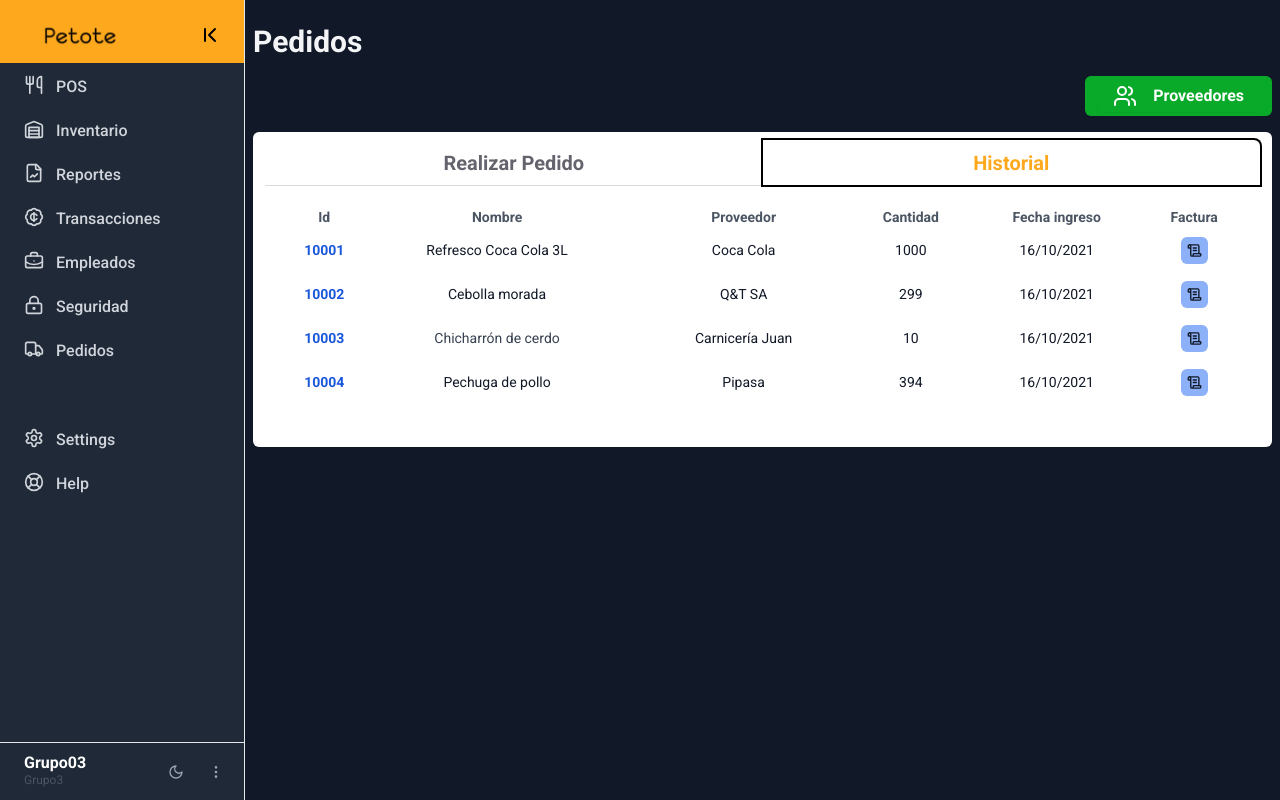
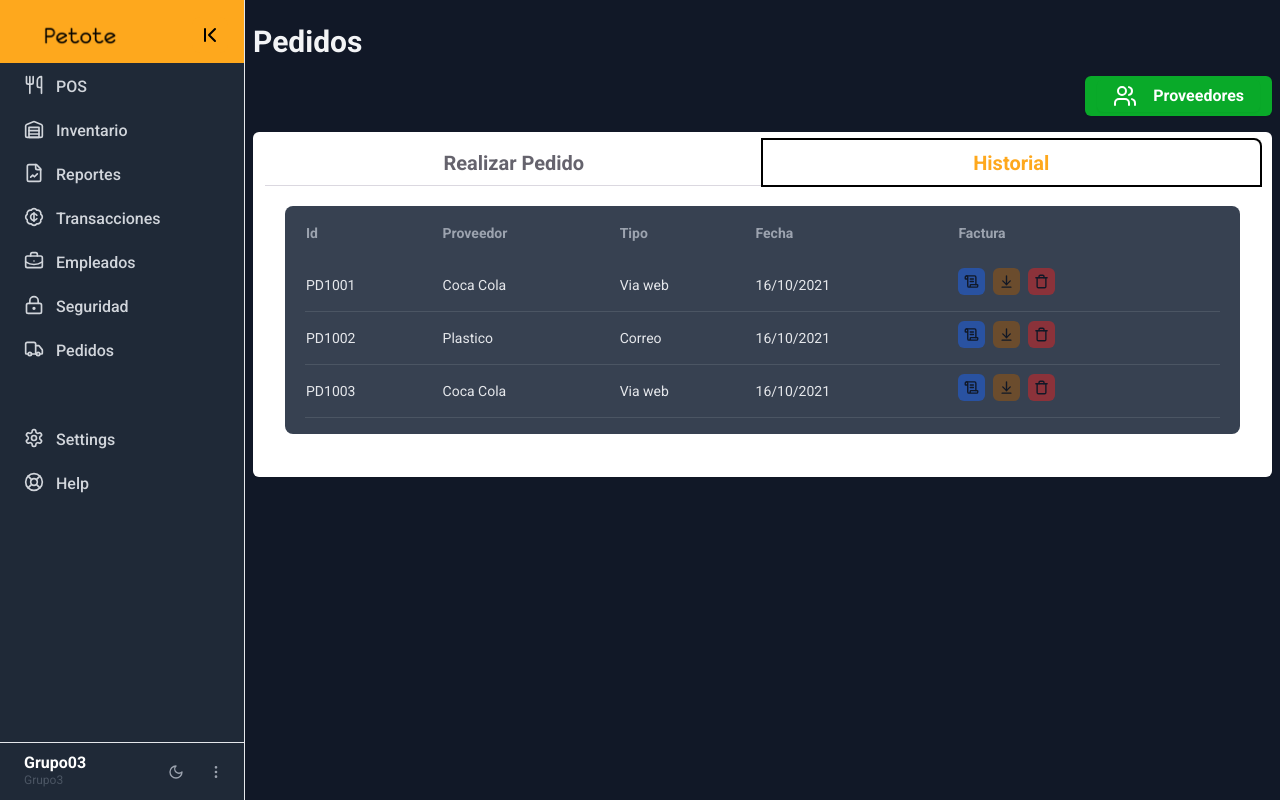
Before and after one commit to Franac2428/POS_Admin, a Next.js app: page /pedido in a window 1280 px wide. Both pictures are taken after a click on the tab "Historial". Built offline with nearby package versions, Linux system fonts and the light colour scheme.

Commit message:
historial

```diff
--- /dev/null
+++ b/app/components/pedido/adjuntar.jsx
@@ -0,0 +1,39 @@
+import React from 'react';
+import * as Popover from '@radix-ui/react-popover';
+import { MixerHorizontalIcon, Cross2Icon } from '@radix-ui/react-icons';
+import {ScrollText,Trash,ArrowDownToLine } from "lucide-react";
+
+
+const Adjuntar = () => (
+        <Popover.Root>
+        <Popover.Trigger asChild>
+        <button className="p-1.5 text-gray-900 active:scale-[.98] active:duration-75 transition-all hover:scale-[1.01]  ease-in-out transform bg-blue-600 bg-opacity-50 rounded-md " ><ScrollText size={15}  strokeWidth={2.2}/></button>
+        </Popover.Trigger>
+        <Popover.Portal>
+        <Popover.Content
+            className="rounded p-5 w-auto bg-white shadow-[0_10px_38px_-10px_hsla(206,22%,7%,.35),0_10px_20px_-15px_hsla(206,22%,7%,.2)] focus:shadow-[0_10px_38px_-10px_hsla(206,22%,7%,.35),0_10px_20px_-15px_hsla(206,22%,7%,.2),0_0_0_2px_theme(colors.violet7)] will-change-[transform,opacity] data-[state=open]:data-[side=top]:animate-slideDownAndFade data-[state=open]:data-[side=right]:animate-slideLeftAndFade data-[state=open]:data-[side=bottom]:animate-slideUpAndFade data-[state=open]:data-[side=left]:animate-slideRightAndFade"
+            sideOffset={5}
+        >
+            <div className="flex flex-col gap-2.5">
+            <p className="text-mauve12 text-[15px] leading-[19px] font-medium mb-2.5">Emitida por Proveedor</p>
+            <fieldset className="flex flex-col gap-5 items-center">
+            <input
+                type="file"
+                name="file"
+                />
+                <button className="bg-verde font-semibold rounded-md py-2 px-6 text-white"> Adjuntar</button>
+            </fieldset>
+            </div>
+            <Popover.Close
+            className="rounded-full h-[25px] w-[25px] inline-flex items-center justify-center text-gray-700 absolute top-[5px] right-[5px] hover:bg-gray-200 focus:shadow-[0_0_0_2px] focus:shadow-violet7 outline-none cursor-default"
+            aria-label="Close"
+            >
+            <Cross2Icon />
+            </Popover.Close>
+            <Popover.Arrow className="fill-white" />
+        </Popover.Content>
+        </Popover.Portal>
+        </Popover.Root>
+);
+
+export default Adjuntar;
--- a/app/components/pedido/contenido.jsx
+++ b/app/components/pedido/contenido.jsx
@@ -1,10 +1,10 @@
 import React, { useState } from 'react';
-import {ScrollText } from "lucide-react";
+import {ScrollText,Trash,ArrowDownToLine } from "lucide-react";
 import classNames from 'classnames';
 import * as Accordion from '@radix-ui/react-accordion';
 import { ChevronDownIcon } from '@radix-ui/react-icons';
-
 import * as Tabs from '@radix-ui/react-tabs';
+import Adjuntar from './adjuntar';
 
 const TabsDemo = () => {
   const [productos, setProductos] = useState([]);
@@ -89,7 +89,6 @@ const TabsDemo = () => {
           Nombre
         </label>
         <input
-          required
           type="text"
           id="nombre"
           name="nombre"
@@ -103,7 +102,6 @@ const TabsDemo = () => {
           Cantidad
         </label>
         <input
-          required
           type="text"
           id="cantidad"
           name="cantidad"
@@ -160,67 +158,53 @@ const TabsDemo = () => {
       className="grow p-5  bg-white rounded-b-md outline-none focus:shadow-[0_0_0_2px] focus:shadow-black"
       value="tab2"
     >
-      <fieldset className="mb-[15px] w-full flex flex-col justify-start">
-      <table className="w-full">
+      <fieldset className="mb-[15px] w-full flex flex-col justify-startshadow-lg col-span-10 overflow-x-auto bg-white dark:bg-gray-700 px-5 py-4 rounded-lg">
+            <table className="w-full text-left">
               <thead>
                 <tr>
-                  <th className="text-gray-600 text-sm front-semibold">  Id </th>
-                  <th className="text-sm text-gray-600 front-semibold">Nombre</th>
-                  <th className="text-sm text-gray-600 front-semibold"> Proveedor</th>
-                  <th className="text-sm text-gray-600 front-semibold">  Cantidad   </th>
-                  <th className="text-sm text-gray-600 front-semibold"> Fecha ingreso  </th>
-                  <th className="text-sm text-gray-600 front-semibold">  Factura   </th>
+                  <th className="text-sm font-semibold text-gray-600 dark:text-gray-400 pb-4">Id</th>
+                  <th className="text-sm font-semibold text-gray-600 dark:text-gray-400 pb-4">Proveedor</th>
+                  <th className="text-sm font-semibold text-gray-600 dark:text-gray-400 pb-4">Tipo</th>
+                  <th className="text-sm font-semibold text-gray-600 dark:text-gray-400 pb-4">Fecha</th>
+                  <th className="text-sm font-semibold text-gray-600 dark:text-gray-400 pb-4">Factura</th>
                 </tr>
               </thead>
-              <tbody className="">
-                <tr className="">
-                <td className=" text-center text-sm text-gray-900 whitespace-nowrap">
-                    <a href="#" className="font-bold text-blue-700 hover:underline">10001</a>
-                  </td>
-                  <td className=" text-center text-sm text-gray-900 whitespace-nowrap">Refresco Coca Cola 3L</td>
-                  <td className="p-3 text-center text-sm text-gray-900 whitespace-nowrap">Coca Cola</td>
-                  <td className="p-3 text-center text-sm text-gray-900 whitespace-nowrap">1000</td>
-                  <td className="p-3 text-center text-sm text-gray-900 whitespace-nowrap">16/10/2021</td>
-                  <td className=" text-center text-sm text-gray-900 whitespace-nowrap">
-                  <button className="p-1.5 text-gray-900 active:scale-[.98] active:duration-75 transition-all hover:scale-[1.01]  ease-in-out transform bg-blue-600 bg-opacity-50 rounded-md " ><ScrollText size={15}  strokeWidth={2.2}/></button>
+              <tbody>
+                <tr className="border-b dark:border-gray-600">
+                  <td className="text-sm text-gray-900 dark:text-gray-200 py-4">PD1001</td>
+                  <td className="text-sm text-gray-900 dark:text-gray-200">Coca Cola</td>
+                  <td className="text-sm text-gray-900 dark:text-gray-200">Via web</td>
+                  <td className="text-sm text-gray-900 dark:text-gray-200">16/10/2021</td>
+                  <td className="flex gap-2  my-2">
+                    <Adjuntar/>
+                    <button className="p-1.5 text-gray-900 active:scale-[.98] active:duration-75 transition-all hover:scale-[1.01]  ease-in-out transform bg-yellow-600 bg-opacity-50 rounded-md" onClick={() => setEvaluar(true)}><ArrowDownToLine size={15} strokeWidth={2.2} /></button>
+                    <button className="p-1.5 text-gray-900 active:scale-[.98] active:duration-75 transition-all hover:scale-[1.01]  ease-in-out transform bg-red-600 bg-opacity-50 rounded-md" onClick={() => setOpen(true)}><Trash size={15} strokeWidth={2.2} /> </button>
                   </td>
                 </tr>
-                <tr className="">
-                <td className=" text-center text-sm text-gray-900 whitespace-nowrap">
-                    <a href="#" className="font-bold text-blue-700 hover:underline">10002</a>
-                  </td>
-                  <td className=" text-center text-sm text-gray-900 whitespace-nowrap">Cebolla morada</td>
-                  <td className="p-3 text-center text-sm text-gray-900 whitespace-nowrap">Q&T SA</td>
-                  <td className="p-3 text-center text-sm text-gray-900 whitespace-nowrap">299</td>
-                  <td className="p-3 text-center text-sm text-gray-900 whitespace-nowrap">16/10/2021</td>
-                  <td className=" text-center text-sm text-gray-900 whitespace-nowrap">
-                  <button className="p-1.5 text-gray-900 active:scale-[.98] active:duration-75 transition-all hover:scale-[1.01]  ease-in-out transform bg-blue-600 bg-opacity-50 rounded-md " ><ScrollText size={15}  strokeWidth={2.2}/></button>
-                  </td>
+                <tr className="border-b dark:border-gray-600">
+                  <td className="text-sm text-gray-900 dark:text-gray-200 py-4">PD1002</td>
+                  <td className="text-sm text-gray-900 dark:text-gray-200">Plastico</td>
+                  <td className="text-sm text-gray-900 dark:text-gray-200">Correo</td>
+                  <td className="text-sm text-gray-900 dark:text-gray-200">16/10/2021</td>
+                  <td className="flex gap-2  my-2">
+                  <Adjuntar/>
+                    <button className="p-1.5 text-gray-900 active:scale-[.98] active:duration-75 transition-all hover:scale-[1.01]  ease-in-out transform bg-yellow-600 bg-opacity-50 rounded-md" onClick={() => setEvaluar(true)}><ArrowDownToLine size={15} strokeWidth={2.2} /></button>
+                    <button className="p-1.5 text-gray-900 active:scale-[.98] active:duration-75 transition-all hover:scale-[1.01]  ease-in-out transform bg-red-600 bg-opacity-50 rounded-md" onClick={() => setOpen(true)}><Trash size={15} strokeWidth={2.2} /> </button>                  </td>
                 </tr>
-                <tr className="">
-                <td className=" text-center text-sm text-gray-700 whitespace-nowrap">
-                    <a href="#" className="font-bold text-blue-700 hover:underline">10003</a>
-                  </td>
-                  <td className=" text-center text-sm text-gray-700 whitespace-nowrap">Chicharrón de cerdo</td>
-                  <td className="p-3 text-center text-sm text-gray-900 whitespace-nowrap">Carnicería Juan</td>
-                  <td className="p-3 text-center text-sm text-gray-900 whitespace-nowrap">10</td>
-                  <td className="p-3 text-center text-sm text-gray-900 whitespace-nowrap">16/10/2021</td>
-                  <td className=" text-center text-sm text-gray-900 whitespace-nowrap">
-                  <button className="p-1.5 text-gray-900 active:scale-[.98] active:duration-75 transition-all hover:scale-[1.01]  ease-in-out transform bg-blue-600 bg-opacity-50 rounded-md " ><ScrollText size={15}  strokeWidth={2.2}/></button>
-                  </td>
+                <tr className="border-b dark:border-gray-600">
+                  <td className="text-sm text-gray-9
+                  00 dark:text-gray-200 py-4">PD1003</td>
+                  <td className="text-sm text-gray-900 dark:text-gray-200">Coca Cola</td>
+                  <td className="text-sm text-gray-900 dark:text-gray-200">Via web</td>
+                  <td className="text-sm text-gray-900 dark:text-gray-200">16/10/2021</td>
+                  <td className="flex gap-2  my-2">
+                  <Adjuntar/>
+                    <button className="p-1.5 text-gray-900 active:scale-[.98] active:duration-75 transition-all hover:scale-[1.01]  ease-in-out transform bg-yellow-600 bg-opacity-50 rounded-md" onClick={() => setEvaluar(true)}><ArrowDownToLine size={15} strokeWidth={2.2} /></button>
+                    <button className="p-1.5 text-gray-900 active:scale-[.98] active:duration-75 transition-all hover:scale-[1.01]  ease-in-out transform bg-red-600 bg-opacity-50 rounded-md" onClick={() => setOpen(true)}><Trash size={15} strokeWidth={2.2} /> </button>                  </td>
                 </tr>
-                <tr className="">
-                <td className=" text-center text-sm text-gray-900 whitespace-nowrap">
-                    <a href="#" className="font-bold text-blue-700 hover:underline">10004</a>
-                  </td>
-                  <td className=" text-center text-sm text-gray-900 whitespace-nowrap">Pechuga de pollo</td>
-                  <td className="p-3 text-center text-sm text-gray-900 whitespace-nowrap">Pipasa</td>
-                  <td className="p-3 text-center text-sm text-gray-900 whitespace-nowrap">394</td>
-                  <td className="p-3 text-center text-sm text-gray-900 whitespace-nowrap">16/10/2021</td>
-                  <td className=" text-center text-sm text-gray-900 whitespace-nowrap">
-                  <button className="p-1.5 text-gray-900 active:scale-[.98] active:duration-75 transition-all hover:scale-[1.01]  ease-in-out transform bg-blue-600 bg-opacity-50 rounded-md " ><ScrollText size={15}  strokeWidth={2.2}/></button>
-                  </td>
-                </tr>
+
+
+
               </tbody>
             </table>
       </fieldset>
--- a/app/components/proveedor/editar.jsx
+++ b/app/components/proveedor/editar.jsx
@@ -68,7 +68,7 @@ export default function editar({ open, onClose }) {
                     </div>
                     <div className="mb-4 mr-5">
                     <label htmlFor="descripcion" className="block text-sm font-medium text-gray-700 dark:text-gray-200">Descripción</label>
-                    <textarea required id="descripcion" name="descripcion" defaultValue={proveedor.descripcion} rows="3" className="mt-1 p-2 w-full border rounded-md focus:outline-none focus:ring-indigo-500 focus:border-indigo-500">{proveedor.de} </textarea>
+                    <textarea required id="descripcion" name="descripcion" defaultValue={proveedor.descripcion} rows="3" className="mt-1 p-2 w-full border rounded-md focus:outline-none focus:ring-indigo-500 focus:border-indigo-500"></textarea>
                     </div>
                     <div className="flex justify-end gap-4 mr-5 ">
                     <button type="submit" className="bg-verde font-semibold rounded-md py-2 px-6 text-white">Guardar
```
Also changed, not shown: app/(dashboard)/pedido/page.jsx (+2 -7 lines), app/components/pedido/factura.jsx (added, +72 -0 lines).
